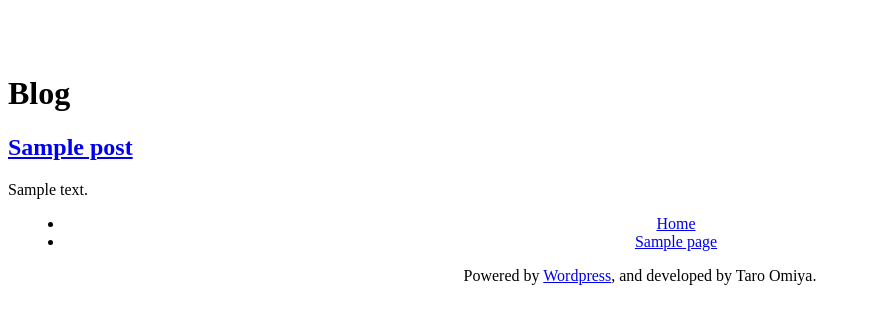
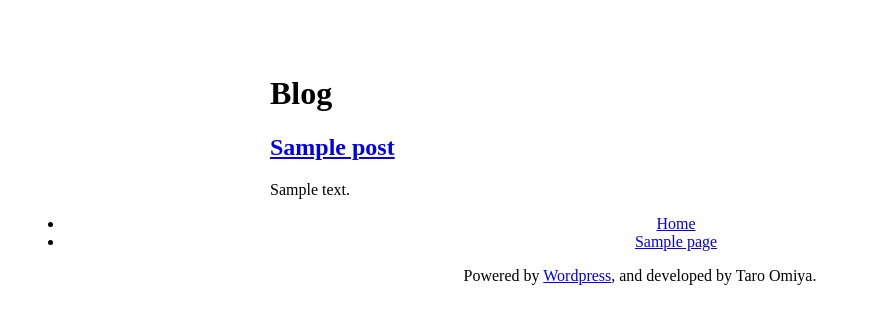
Before and after one commit to japtar10101/wordpress-customizations, a WordPress theme: template Themes/twentyseventeen-taroomiya/home.php in a window 1280 px wide. Shown: the part 84-408 px from the top of the page, without its empty margins (0-871 px from the left). Run offline with PHP 8.4 and a stand-in for WordPress, Linux system fonts and the light colour scheme; the site name, menu and one post (Sample post) are stand-ins, and other content is empty; some libraries are stand-ins or nearby versions.

Commit message:
Fixing how the blog page appears.

```diff
--- a/Themes/twentyseventeen-taroomiya/style.css
+++ b/Themes/twentyseventeen-taroomiya/style.css
@@ -5,7 +5,7 @@ Author: Taro Omiya
 Author URI: http://taroomiya.com/
 Description: Child to Twenty Seventeen Theme from Wordpress
 Template:     twentyseventeen
-Version: 1.5.4
+Version: 1.5.10
 License: Taro Omiya
 License URI:
 Text Domain: twentyseventeen-taroomiya
@@ -173,4 +173,30 @@ body.page-template-page-full-width .page-full-width #primary .entry-header	{
 	body.page-template-page-full-width .page-full-width #primary .entry-header	{
 		width: 100%;
 	}
+
+	body:not(.has-sidebar):not(.page-one-column) .page-header {
+		float: none;
+		width: 100%;
+		margin-left: auto;
+		margin-right: auto;
+		max-width: 740px;
+	}
+
+	.blog:not(.has-sidebar) #primary article,
+	.archive:not(.has-sidebar) #primary article,
+	.search:not(.has-sidebar) #primary article {
+		float: none;
+		width: 100%;
+		margin-left: auto;
+		margin-right: auto;
+		max-width: 740px;
+	}
+
+	.navigation.pagination {
+		float: none;
+		width: 100%;
+		margin-left: auto;
+		margin-right: auto;
+		max-width: 740px;
+	}
 }
```
